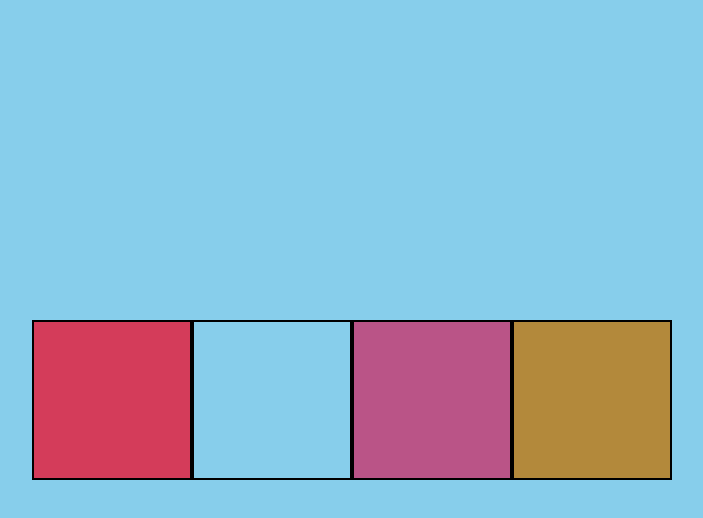
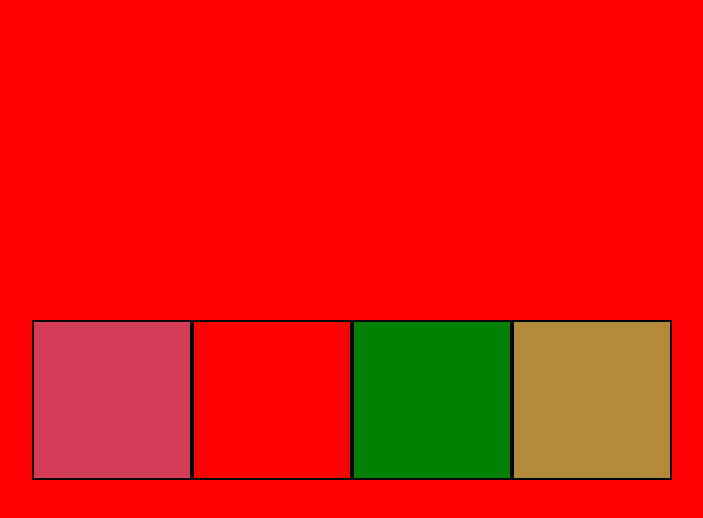
Before and after one commit to Ibad-Ahmed-Khan/JavaScript-projects-, a plain HTML site: page Project-1/index.html in a window 1280 px wide. Both pictures are taken after a click on the button 560 px from the left and 400 px from the top of the page. Shown: the whole page, without its empty margins (288-991 px from the left). Drawn offline with Linux system fonts and the light colour scheme.

Commit message:
maja agaya

```diff
--- a/Project-1/script.js
+++ b/Project-1/script.js
@@ -1,8 +1,17 @@
+// const buttons = document.querySelectorAll("button");
+
+// buttons.forEach(function (button) {
+//   button.addEventListener("click", function () {
+//     const output = window.getComputedStyle(button).background;
+//     document.body.style.background = output;
+//   });
+// });
+
 const buttons = document.querySelectorAll("button");
 
 buttons.forEach(function (button) {
   button.addEventListener("click", function () {
-    const output = window.getComputedStyle(button).background;
+    const output = getComputedStyle(button).background;
     document.body.style.background = output;
   });
 });
--- a/Project-1/style.css
+++ b/Project-1/style.css
@@ -24,11 +24,11 @@ body > * {
 }
 
 #white {
-  background: skyblue;
+  background: red;
 }
 
 #blue {
-  background: rgb(186, 84, 135);
+  background: green;
 }
 
 #yellow {
--- /dev/null
+++ b/Project-2/script.js
@@ -0,0 +1,5 @@
+const button = document.querySelector("button");
+
+button.addEventListener("click", function () {
+  prompt("Arrrest Him", "Button was clicked!");
+});
--- /dev/null
+++ b/Project-2/style.css
@@ -0,0 +1,37 @@
+* {
+  padding: 0%;
+  margin: 0%;
+}
+
+body {
+  height: 100vh;
+  display: flex;
+  align-items: center;
+  justify-content: center;
+}
+
+button {
+  height: 4rem;
+  width: 10rem;
+  cursor: pointer;
+  font-size: 1.4rem;
+  font-weight: 400;
+  letter-spacing: 3px;
+  border-radius: 0.4rem;
+  outline: none;
+  transition: all 0.5s ease-in-out;
+}
+
+button:hover {
+  height: 10rem;
+  width: 10rem;
+  font-size: 1.1rem;
+  border-radius: 50%;
+  transition: all 0.5s ease-in-out;
+  color: white;
+  background: rgb(207, 61, 90);
+}
+
+button:active {
+  background: rgb(255, 0, 51);
+}
```
Also changed, not shown: Project-2/index.html (added, +13 -0 lines).
